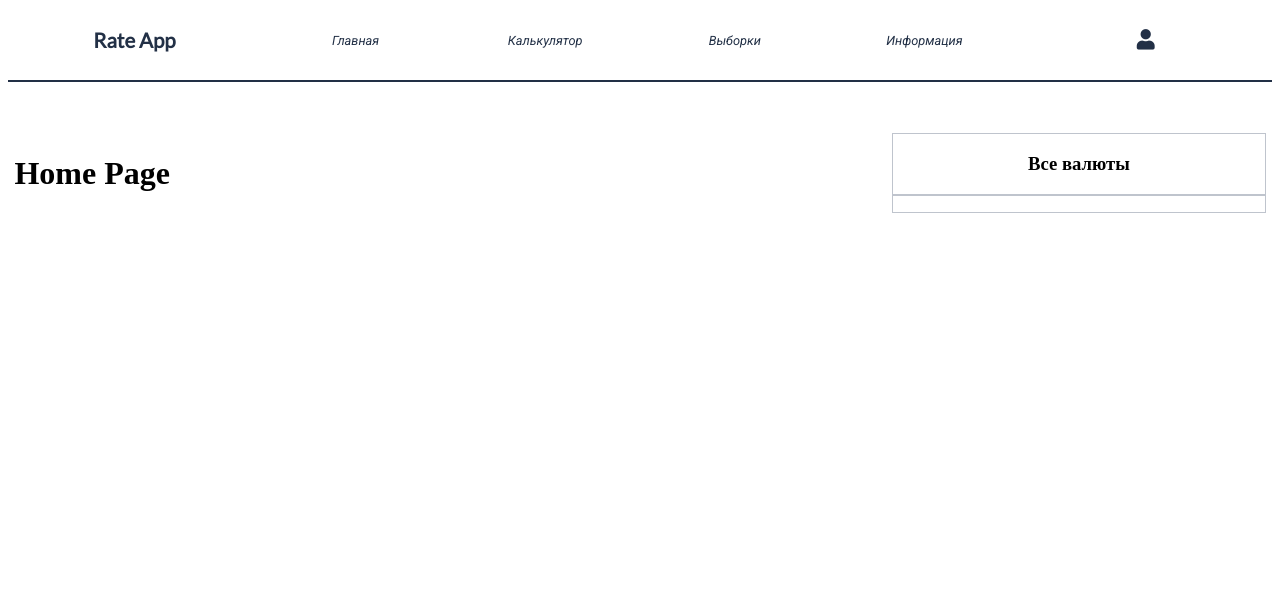
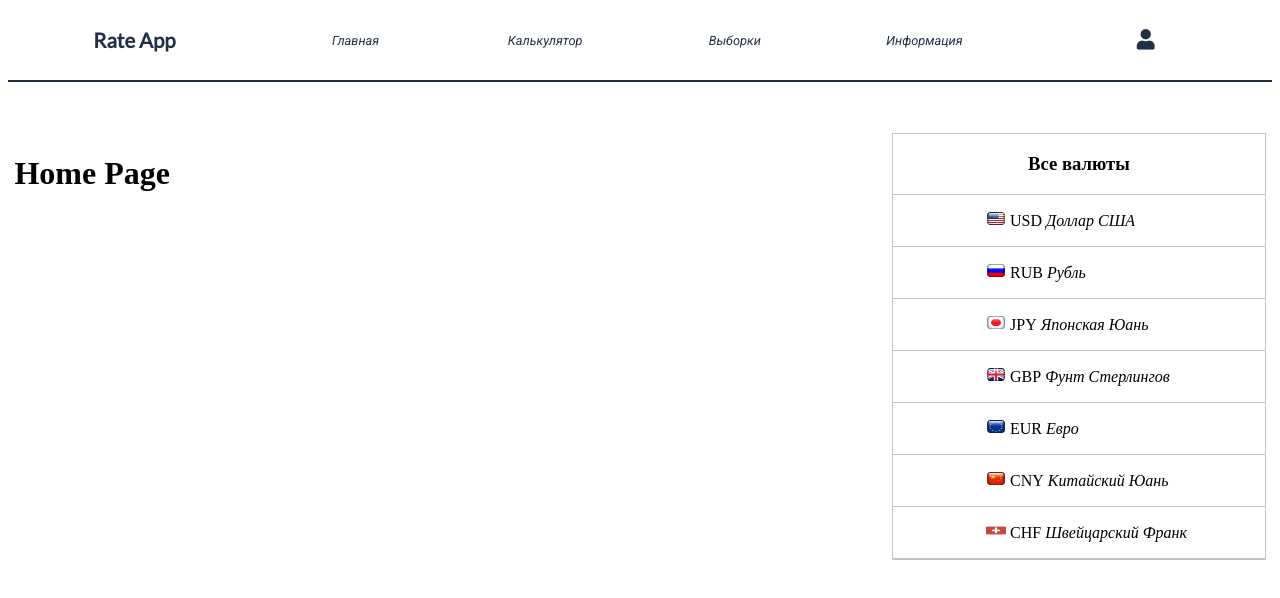
Before and after one commit to KonstantinLev/example-react-app, a React (Create React App) app in the folder app/: page / in a window 1280 px wide. Shown: the top 598 px of the page. Built offline with nearby package versions, Linux system fonts and the light colour scheme.

Commit message:
created context and sidebar

```diff
--- a/app/src/App.js
+++ b/app/src/App.js
@@ -9,6 +9,7 @@ import GBP from './img/GBP.png'
 import JPY from './img/JPY.png'
 import RUB from './img/RUB.png'
 import USD from './img/USD.png'
+import {RateContext} from "./context/RateContext";
 
 class App extends React.Component
 {
@@ -59,10 +60,11 @@ class App extends React.Component
         }
     }
 
-
     render(){
         return(
-          <Layout />
+            <RateContext.Provider value={{state: this.state}}>
+                <Layout />
+            </RateContext.Provider>
         )
     }
 }
--- a/app/src/components/sidebar/Sidebar.js
+++ b/app/src/components/sidebar/Sidebar.js
@@ -1,7 +1,11 @@
-import React from 'react'
+import React, {useContext} from 'react'
 import './sidebar.scss'
+import {RateContext} from "../../context/RateContext";
 
 export const Sidebar = () => {
+
+    const {state} = useContext(RateContext)
+
     return(
         <div className='sidebar'>
             <div className='sidebarHead'>
@@ -9,7 +13,20 @@ export const Sidebar = () => {
             </div>
             <div className='sidebarContent'>
                 <ul>
-                    <li></li>
+                    {
+                        Object.keys(state.currency).map((item, idx) => {
+                            return(
+                                <li key={item}>
+                                    <p>
+                                        <span>
+                                            <img src={state.currency[item].flag} alt={item}/> {item}
+                                            <i> {state.currency[item].name}</i>
+                                        </span>
+                                    </p>
+                                </li>
+                            )
+                        })
+                    }
                 </ul>
             </div>
         </div>
--- /dev/null
+++ b/app/src/context/RateContext.js
@@ -0,0 +1,3 @@
+import {createContext} from 'react'
+
+export const RateContext = createContext('')
```
